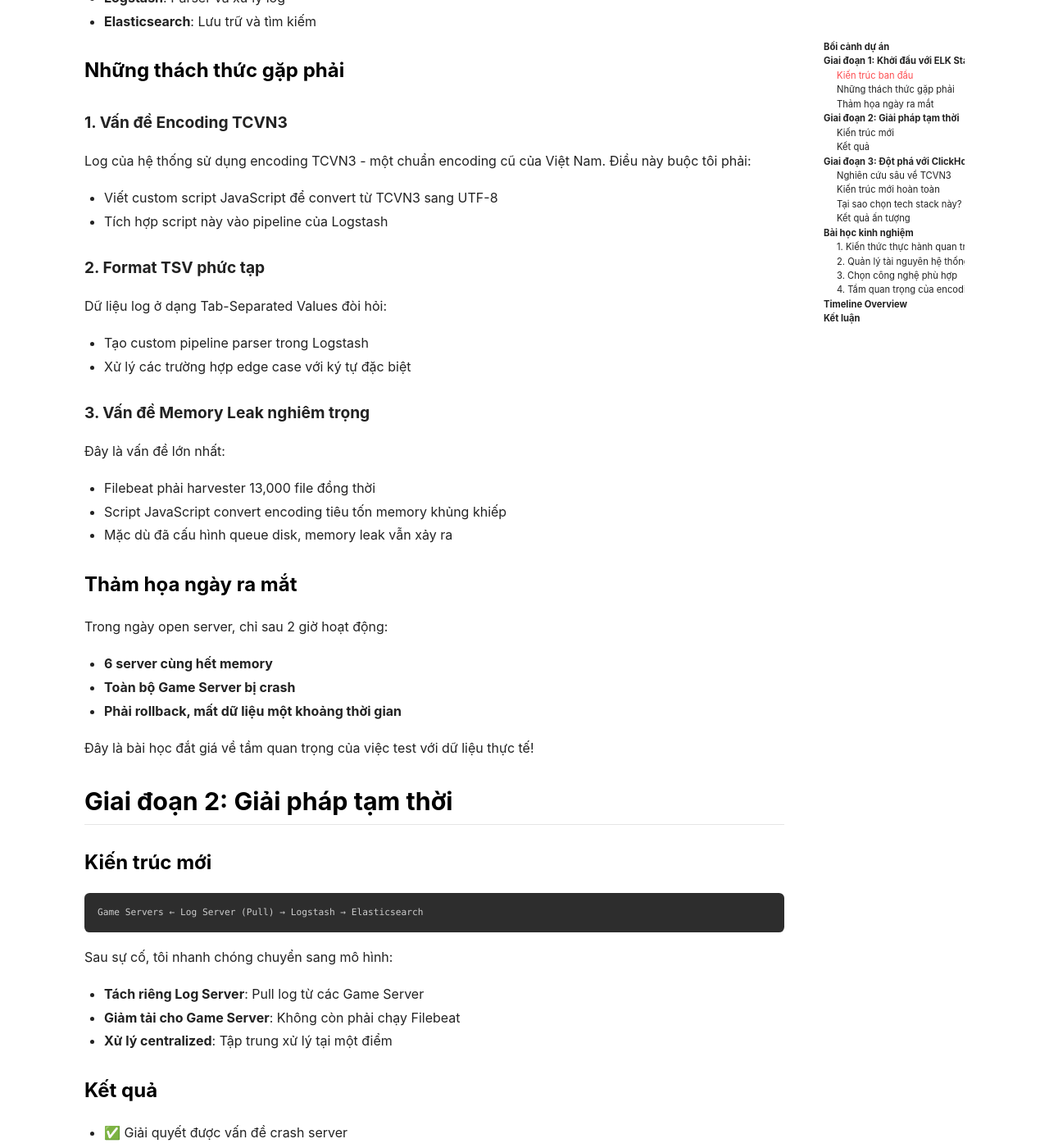
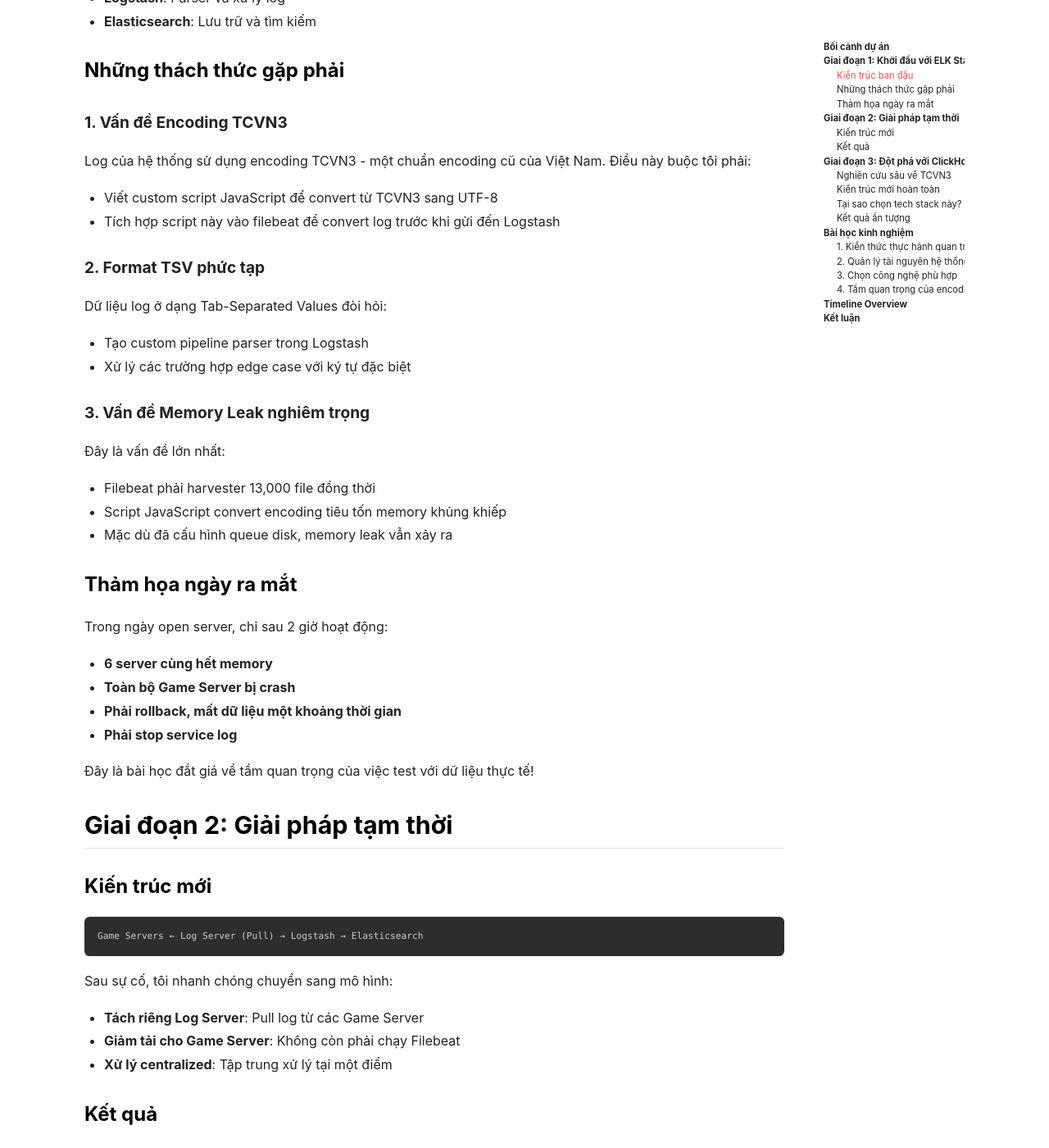
Before and after one commit to tuanha1305/tuanha1305.github.io, a Jekyll site: the page built from _posts/2025-09-12-hanh-trinh-xay-dung-he-thong-log-realtime-tu-elk-den-clickhouse.md, in a window 1280 px wide and 1400 px high, scrolled down 1045 px. Shown: the whole window at 82% size. Built offline with Jekyll 4.4.1, drawn with Linux system fonts in a browser that asks for light colours; nearby versions of some CDN libraries.

Commit message:
docs: update post about realtime log system migration
Update the post to reflect changes in log processing pipeline and add details about service impact during initial deployment

```diff
--- a/_posts/2025-09-12-hanh-trinh-xay-dung-he-thong-log-realtime-tu-elk-den-clickhouse.md
+++ b/_posts/2025-09-12-hanh-trinh-xay-dung-he-thong-log-realtime-tu-elk-den-clickhouse.md
@@ -34,7 +34,7 @@ Tôi bắt đầu với kiến trúc truyền thống ELK Stack sử dụng Dock
 #### 1. Vấn đề Encoding TCVN3
 Log của hệ thống sử dụng encoding TCVN3 - một chuẩn encoding cũ của Việt Nam. Điều này buộc tôi phải:
 - Viết custom script JavaScript để convert từ TCVN3 sang UTF-8
-- Tích hợp script này vào pipeline của Logstash
+- Tích hợp script này vào filebeat để convert log trước khi gửi đến Logstash
 
 #### 2. Format TSV phức tạp
 Dữ liệu log ở dạng Tab-Separated Values đòi hỏi:
@@ -53,6 +53,7 @@ Trong ngày open server, chỉ sau 2 giờ hoạt động:
 - **6 server cùng hết memory**
 - **Toàn bộ Game Server bị crash**
 - **Phải rollback, mất dữ liệu một khoảng thời gian**
+- **Phải stop service log**
 
 Đây là bài học đắt giá về tầm quan trọng của việc test với dữ liệu thực tế!
 
```
